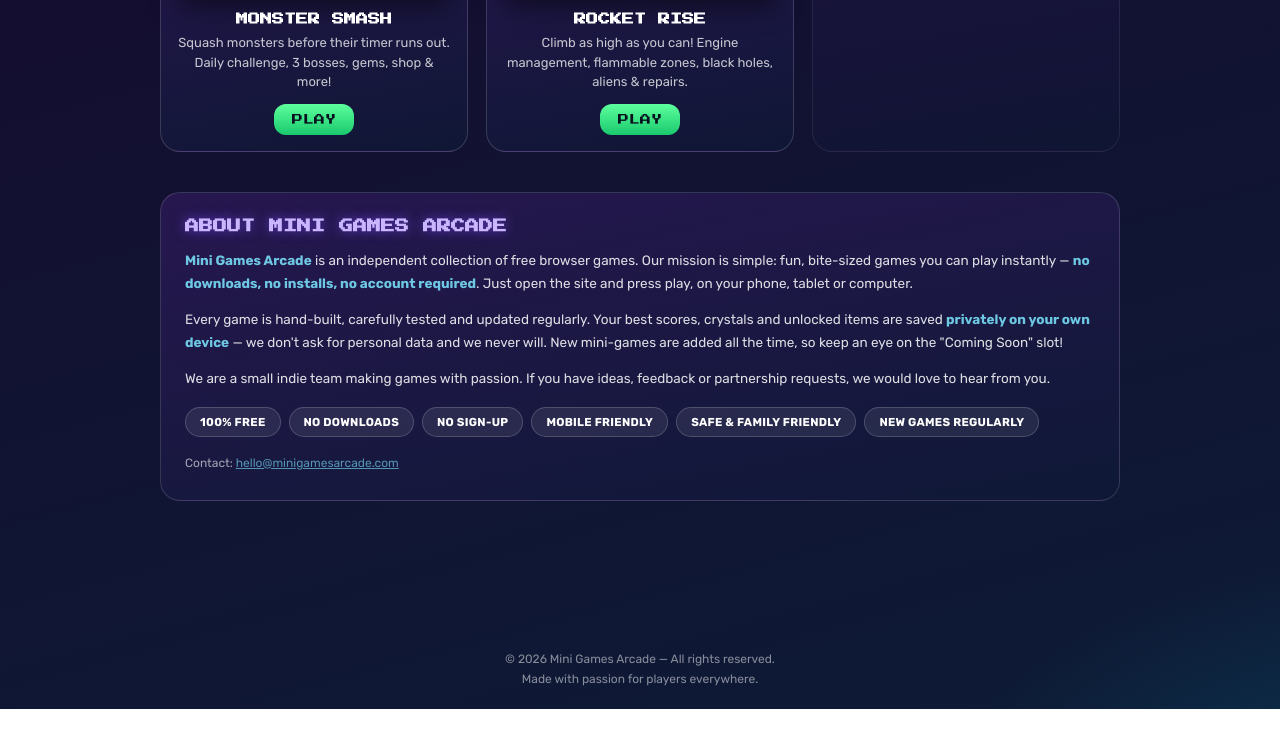
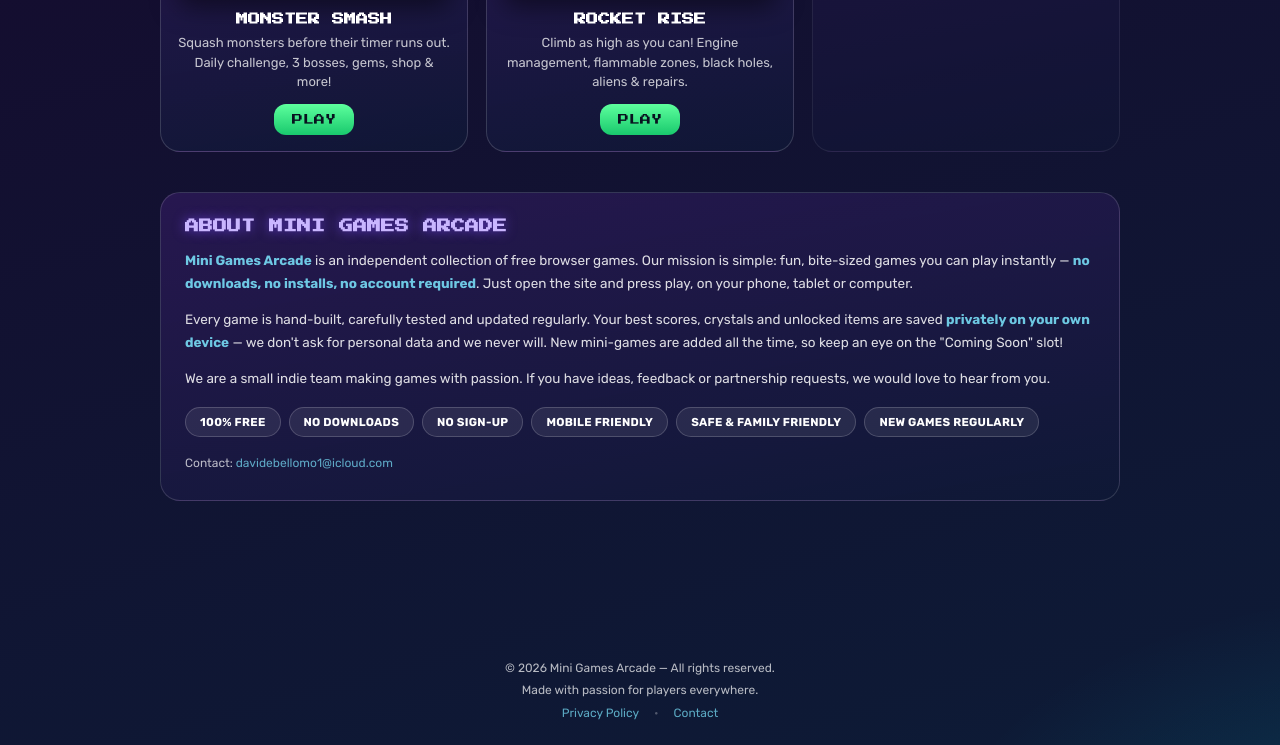
Before and after one commit to 2dgameweb/2dgameweb.github.io, a plain HTML site: page index.html in a window 1280 px wide. Shown: the part 319-1064 px from the top of the page. Before the commit the page ends 1028 px from the top, so only its background shows below. Drawn offline with Linux system fonts and the light colour scheme.

Commit message:
Modify contact info and enhance footer design
Updated contact email and improved footer styling.

```diff
--- a/index.html
+++ b/index.html
@@ -33,7 +33,6 @@ h1{font-family:'Press Start 2P',monospace;font-size:clamp(18px,4vw,30px);
 .soon{opacity:.45}
 .soon .icon{font-size:52px;margin:40px 0 10px}
 
-/* ===== SEZIONE ABOUT ===== */
 .about{width:100%;max-width:960px;margin-top:40px;
   background:linear-gradient(170deg,rgba(60,30,110,.5),rgba(15,25,55,.65));
   border:1px solid rgba(255,255,255,.14);border-radius:20px;padding:26px 24px;text-align:left}
@@ -44,11 +43,16 @@ h1{font-family:'Press Start 2P',monospace;font-size:clamp(18px,4vw,30px);
 .about .badges{display:flex;gap:8px;flex-wrap:wrap;margin:16px 0}
 .about .badge{background:rgba(255,255,255,.08);border:1px solid rgba(255,255,255,.18);
   border-radius:999px;padding:7px 14px;font-size:11.5px;font-weight:700;letter-spacing:.3px}
-.about .contact{font-size:12px;opacity:.6;margin-bottom:0}
-.about .contact a{color:#7ce7ff}
+.about .contact{font-size:12px;opacity:.7;margin-bottom:0}
+.about .contact a{color:#7ce7ff;text-decoration:none}
+.about .contact a:hover{text-decoration:underline}
 
 #adbar{width:100%;max-width:960px;margin-top:32px;min-height:100px}
-footer{margin-top:16px;font-size:12px;opacity:.5;text-align:center;line-height:1.7}
+
+footer{margin-top:24px;font-size:12px;opacity:.7;text-align:center;line-height:1.9;max-width:960px}
+footer a{color:#7ce7ff;text-decoration:none;margin:0 8px}
+footer a:hover{text-decoration:underline}
+footer .sep{opacity:.4;margin:0 4px}
 </style>
 </head>
 <body>
@@ -96,10 +100,10 @@ footer{margin-top:16px;font-size:12px;opacity:.5;text-align:center;line-height:1
       <span class="badge">SAFE & FAMILY FRIENDLY</span>
       <span class="badge">NEW GAMES REGULARLY</span>
     </div>
-    <p class="contact">Contact: <a href="mailto:davidebellomo1@icloud.com">hello@minigamesarcade.com</a></p>
+    <p class="contact">Contact: <a href="mailto:davidebellomo1@icloud.com">davidebellomo1@icloud.com</a></p>
   </section>
 
-  <!-- ===== BANNER ADSENSE IN BASSO ===== -->
+  <!-- ===== ADSENSE BANNER ===== -->
   <div id="adbar">
     <ins class="adsbygoogle"
          style="display:block"
@@ -110,6 +114,12 @@ footer{margin-top:16px;font-size:12px;opacity:.5;text-align:center;line-height:1
     <script>(adsbygoogle = window.adsbygoogle || []).push({});</script>
   </div>
 
-  <footer>© 2026 Mini Games Arcade — All rights reserved.<br>Made with passion for players everywhere.</footer>
+  <footer>
+    © 2026 Mini Games Arcade — All rights reserved.<br>
+    Made with passion for players everywhere.<br>
+    <a href="privacy.html">Privacy Policy</a>
+    <span class="sep">•</span>
+    <a href="mailto:davidebellomo1@icloud.com">Contact</a>
+  </footer>
 </body>
 </html>
```
